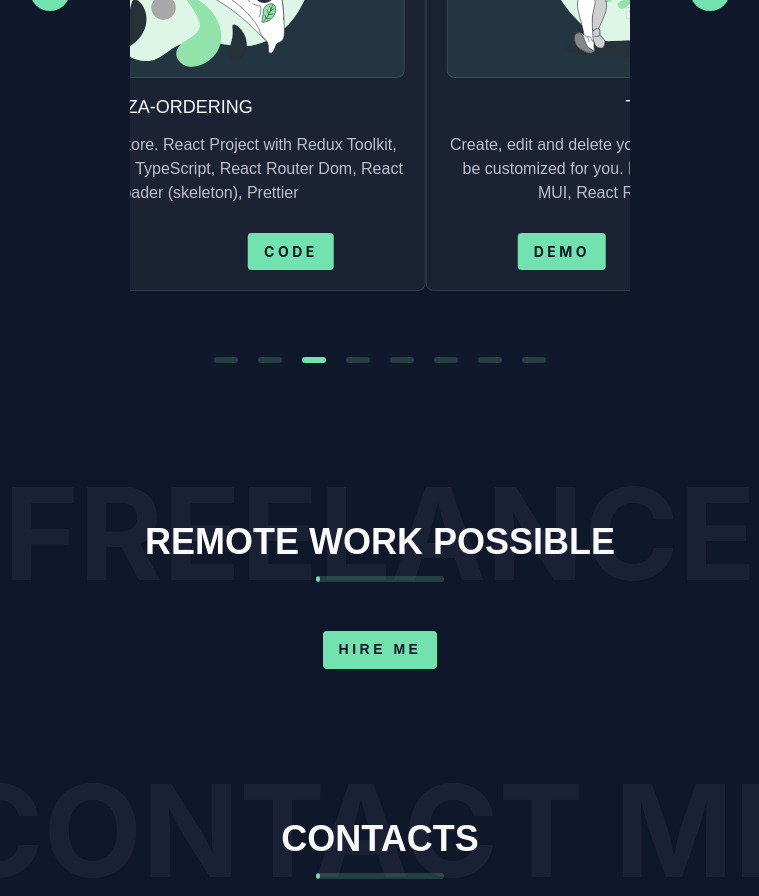
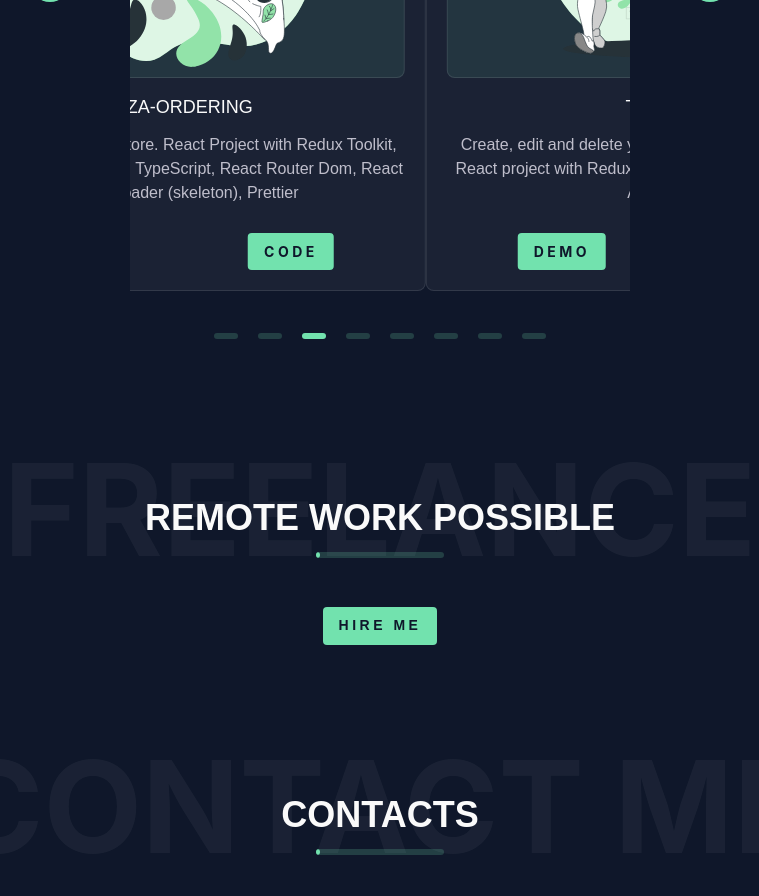
Before and after one commit to veluat/portfolio-app, a React (Create React App) app: page / in a window 1280 px wide. Shown: the part 2920-3816 px from the top of the page, without its empty margins (260-1019 px from the left). Built offline with nearby package versions, Linux system fonts and the light colour scheme; no server answers; a web font is replaced by a local one.

Commit message:
ref: refactored projects data

```diff
--- a/src/layout/projects/project-data/ProjectData.js
+++ b/src/layout/projects/project-data/ProjectData.js
@@ -14,7 +14,7 @@ export const ProjectData = {
             {
                 id: generateId(),
                 title: 'DUAL COUNTER',
-                description: 'Counter (2 UI options) - A React project with Redux, TS, Local Storage. The app allows users to set the initial and maximum value of the counter, as well as increase, decrease, reset the counter.',
+                description: 'A React app allows users to set the initial and max value of the counter, as well as increase, decrease, reset the counter. The project with Redux, TS, Local Storage',
                 bg: {
                     backgroundImage: 'url(' + counter + ')',
                 },
@@ -40,7 +40,7 @@ export const ProjectData = {
             {
                 id: generateId(),
                 title: 'TO-DO LIST',
-                description: 'Create, edit and delete yours To-do lists, manage tasks that can be customized for you. React project with Redux Toolkit, TS, MUI, React Router Dom, Axios, Formik',
+                description: 'Create, edit and delete yours To-do lists, manage your tasks. React project with Redux Toolkit, TS, MUI, React Router Dom, Axios, Formik',
                 bg: {
                     backgroundImage: 'url(' + todoImage + ')',
                 },
@@ -124,7 +124,7 @@ export const ProjectData = {
             {
                 id: generateId(),
                 title: 'СЧЕТЧИК (2 варианта UI)',
-                description: 'Счетчик (2 варианта UI) позволяет устанавливать начальное и максимальное значение, увеличивать, уменьшать и сбрасывать счетчик. Проект React с Redux, TS, localstorage',
+                description: '2 UI Счетчик позволяет устанавливать начальное и максимальное значение, увеличивать, уменьшать и сбрасывать счетчик. Проект React с Redux, TS, localstorage',
                 bg: {
                     backgroundImage: 'url(' + counter + ')',
                 },
@@ -150,7 +150,7 @@ export const ProjectData = {
             {
                 id: generateId(),
                 title: 'ПЛАНЕР',
-                description: 'Создавайте, редактируйте и удаляйте свои списки дел, управляйте задачами, которые настраиваются. Проект React с Redux Toolkit, TS, MUI, React Router Dom, Axios, Formik',
+                description: 'Создавайте, редактируйте и удаляйте свои списки дел, управляйте задачами, которые настраиваются. Проект React с Redux Toolkit, TS, MUI, React Router, Axios, Formik',
                 bg: {
                     backgroundImage: 'url(' + todoImage + ')',
                 },
```
Also changed, not shown: src/header/Header.module.scss (deleted).
